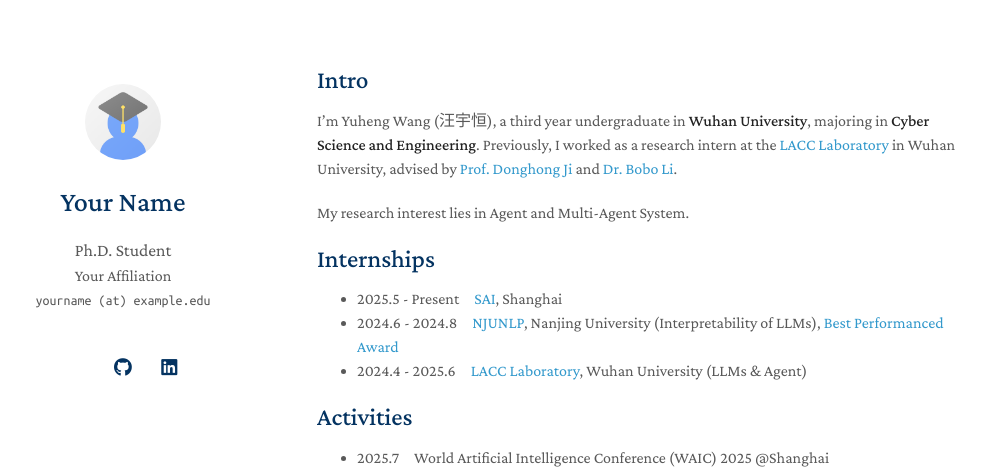
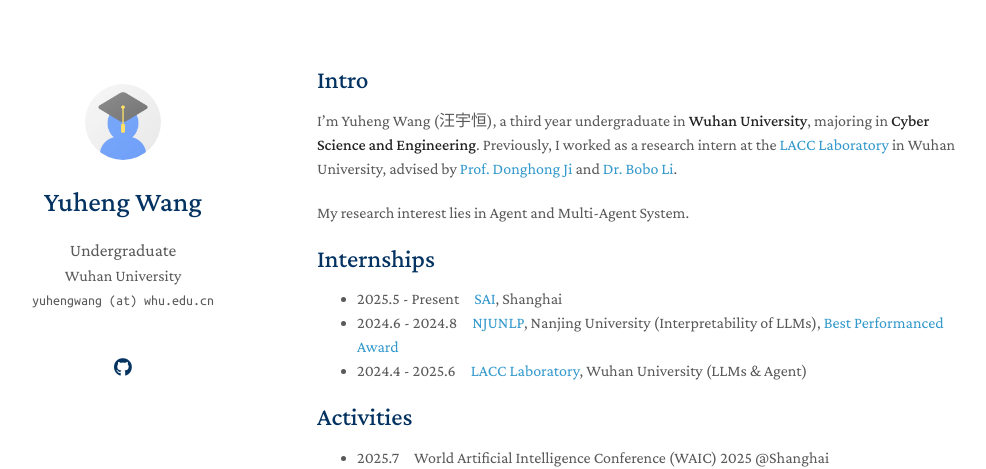
Before and after one commit to hendrick-wang/hendrick-wang.github.io, a Jekyll site: the page built from index.md, in a window 1280 px wide. Shown: the top 469 px of the page, without its empty margins (153-1139 px from the left). Built offline with Jekyll 4.4.1, drawn with Linux system fonts in a browser that asks for light colours; a style sheet for code colours, icons or effects is not loaded.

```diff
--- a/_config.yml
+++ b/_config.yml
@@ -1,8 +1,8 @@
 # Basic Information
-title: Your Name
-position: Ph.D. Student
-affiliation: Your Affiliation
-email: yourname (at) example.edu
+title: Yuheng Wang
+position: Undergraduate
+affiliation: Wuhan University
+email: yuhengwang (at) whu.edu.cn
 
 # Search Engine Optimization (SEO)
 # The following information is used to improve the website traffic from search engines, e.g., Google.
@@ -12,11 +12,10 @@ canonical: https://minimal-light-theme.yliu.me/
 
 # Links
 # If you don't need one of them, you may delete the corresponding line.
-google_scholar: https://scholar.google.com/
-cv_link: assets/files/curriculum_vitae.pdf
-github_link: https://github.com/
-linkedin: https://www.linkedin.com/
-twitter: https://twitter.com/
+google_scholar: https://scholar.google.com.hk/citations?hl=zh-CN&user=5S2upPUAAAAJ
+github_link: https://github.com/Nahtreom
+twitter: https://x.com/wnghng529582725
+
 
 # Images (e.g., your profile picture and your website's favicon)
 # "favicon" and "favicon_dark" are used for the light and dark modes, respectively.
```
